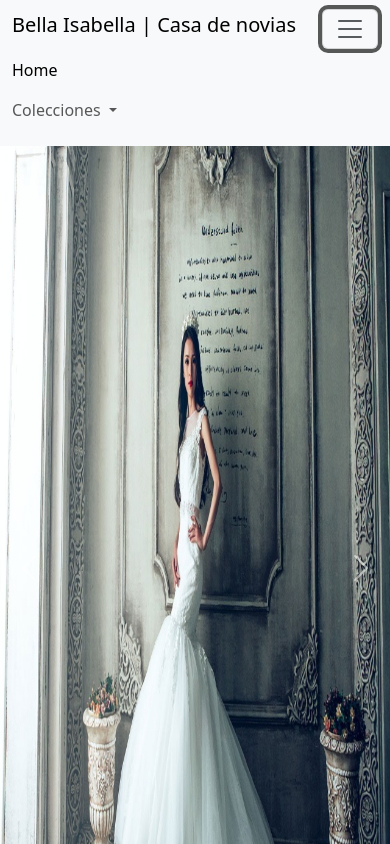
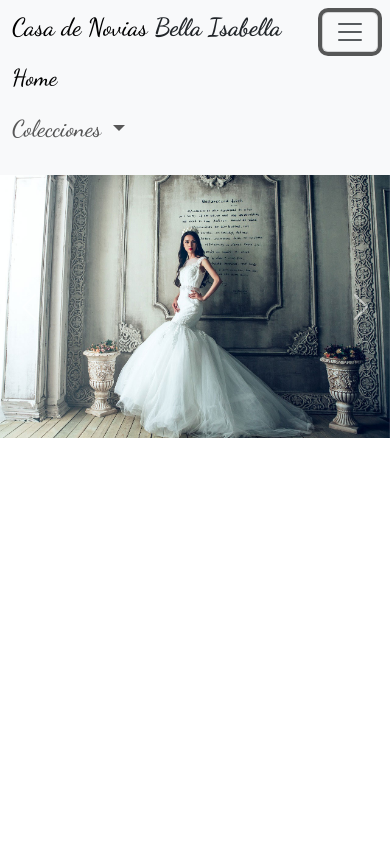
Before and after one commit to jpgit01/vestidosbella, a plain HTML site: page index.html in a window 390 px wide. Both pictures are taken after a click on the button "Toggle navigation". Shown: the top 844 px of the page. Drawn offline with nearby package versions, Linux system fonts and the light colour scheme.

Commit message:
ajustes css

```diff
--- /dev/null
+++ b/css/style.css
@@ -0,0 +1,4 @@
+@import url('https://fonts.googleapis.com/css2?family=Dancing+Script:wght@400..700&display=swap');
+.navbar {
+    font-family: 'Dancing Script', cursive;
+}
--- a/index.html
+++ b/index.html
@@ -1,32 +1,45 @@
 <!DOCTYPE html>
 <html lang="es">
+
 <head>
   <meta charset="UTF-8">
   <meta name="viewport" content="width=device-width, initial-scale=1.0">
-    <link href="https://cdn.jsdelivr.net/npm/bootstrap@5.3.3/dist/css/bootstrap.min.css" rel="stylesheet" integrity="sha384-QWTKZyjpPEjISv5WaRU9OFeRpok6YctnYmDr5pNlyT2bRjXh0JMhjY6hW+ALEwIH" crossorigin="anonymous">
+  <link href="https://cdn.jsdelivr.net/npm/bootstrap@5.3.3/dist/css/bootstrap.min.css" rel="stylesheet"
+    integrity="sha384-QWTKZyjpPEjISv5WaRU9OFeRpok6YctnYmDr5pNlyT2bRjXh0JMhjY6hW+ALEwIH" crossorigin="anonymous">
+  <link rel="stylesheet" href="css/style.css">
   <title>Bella Isabella</title>
 </head>
+
 <body>
   <nav class="navbar navbar-expand-lg bg-body-tertiary">
     <div class="container-fluid">
       <a class="navbar-brand" href="#">
-            <h5>Bella Isabella | Casa de novias</h5></a>
-          <button class="navbar-toggler" type="button" data-bs-toggle="collapse" data-bs-target="#navbarSupportedContent" aria-controls="navbarSupportedContent" aria-expanded="false" aria-label="Toggle navigation">
+        <h2 class="title-logo">Casa de Novias <strong class="text-dark">Bella Isabella</strong></h2>
+      </a>
+      <button class="navbar-toggler" type="button" data-bs-toggle="collapse" data-bs-target="#navbarSupportedContent"
+        aria-controls="navbarSupportedContent" aria-expanded="false" aria-label="Toggle navigation">
         <span class="navbar-toggler-icon"></span>
       </button>
       <div class="collapse navbar-collapse" id="navbarSupportedContent">
-            <ul class="navbar-nav ms-auto mb-2 mb-lg-0">
+        <ul class="navbar-nav ms-auto mb-2 mb-lg-0" style="padding-right: 10%;">
           <li class="nav-item">
-                <a class="nav-link active" aria-current="page" href="#">Home</a>
+            <a class="nav-link active" aria-current="page" href="#">
+              <h3>Home</h3>
+            </a>
           </li>
           <li class="nav-item dropdown">
-                <a class="nav-link dropdown-toggle" href="#" role="button" data-bs-toggle="dropdown" aria-expanded="false">
+            <h3 data-bs-toggle="dropdown" aria-expanded="false">
+              <a class="nav-link dropdown-toggle" href="#" role="button">
                 Colecciones
               </a>
+            </h3>
+
             <ul class="dropdown-menu">
               <li><a class="dropdown-item" href="#">Action</a></li>
               <li><a class="dropdown-item" href="#">Another action</a></li>
-                  <li><hr class="dropdown-divider"></li>
+              <li>
+                <hr class="dropdown-divider">
+              </li>
               <li><a class="dropdown-item" href="#">Something else here</a></li>
             </ul>
           </li>
@@ -38,10 +51,10 @@
     <div id="carouselExample" class="carousel slide">
       <div class="carousel-inner">
         <div class="carousel-item active">
-                <img src="assets/img/img1.jpg" class="d-block w-100 vh-100" alt="...">
+          <img src="assets/img/img1.jpg" class="d-block w-100" alt="Imagen carrousel 1">
         </div>
         <div class="carousel-item">
-                <img src="assets/img/img2.jpg" class="d-block w-100 vh-100" alt="...">
+          <img src="assets/img/img2.jpg" class="d-block w-100" alt="Imagen carrousel 2">
         </div>
       </div>
       <button class="carousel-control-prev" type="button" data-bs-target="#carouselExample" data-bs-slide="prev">
@@ -54,7 +67,12 @@
       </button>
     </div>
   </section>
-    <h1>inicio</h1>
-    <script src="https://cdn.jsdelivr.net/npm/bootstrap@5.3.3/dist/js/bootstrap.bundle.min.js" integrity="sha384-YvpcrYf0tY3lHB60NNkmXc5s9fDVZLESaAA55NDzOxhy9GkcIdslK1eN7N6jIeHz" crossorigin="anonymous"></script>
+  <section>
+
+  </section>
+  <script src="https://cdn.jsdelivr.net/npm/bootstrap@5.3.3/dist/js/bootstrap.bundle.min.js"
+    integrity="sha384-YvpcrYf0tY3lHB60NNkmXc5s9fDVZLESaAA55NDzOxhy9GkcIdslK1eN7N6jIeHz"
+    crossorigin="anonymous"></script>
 </body>
+
 </html>
```
Lines whose indentation alone changed are shown as unchanged.
